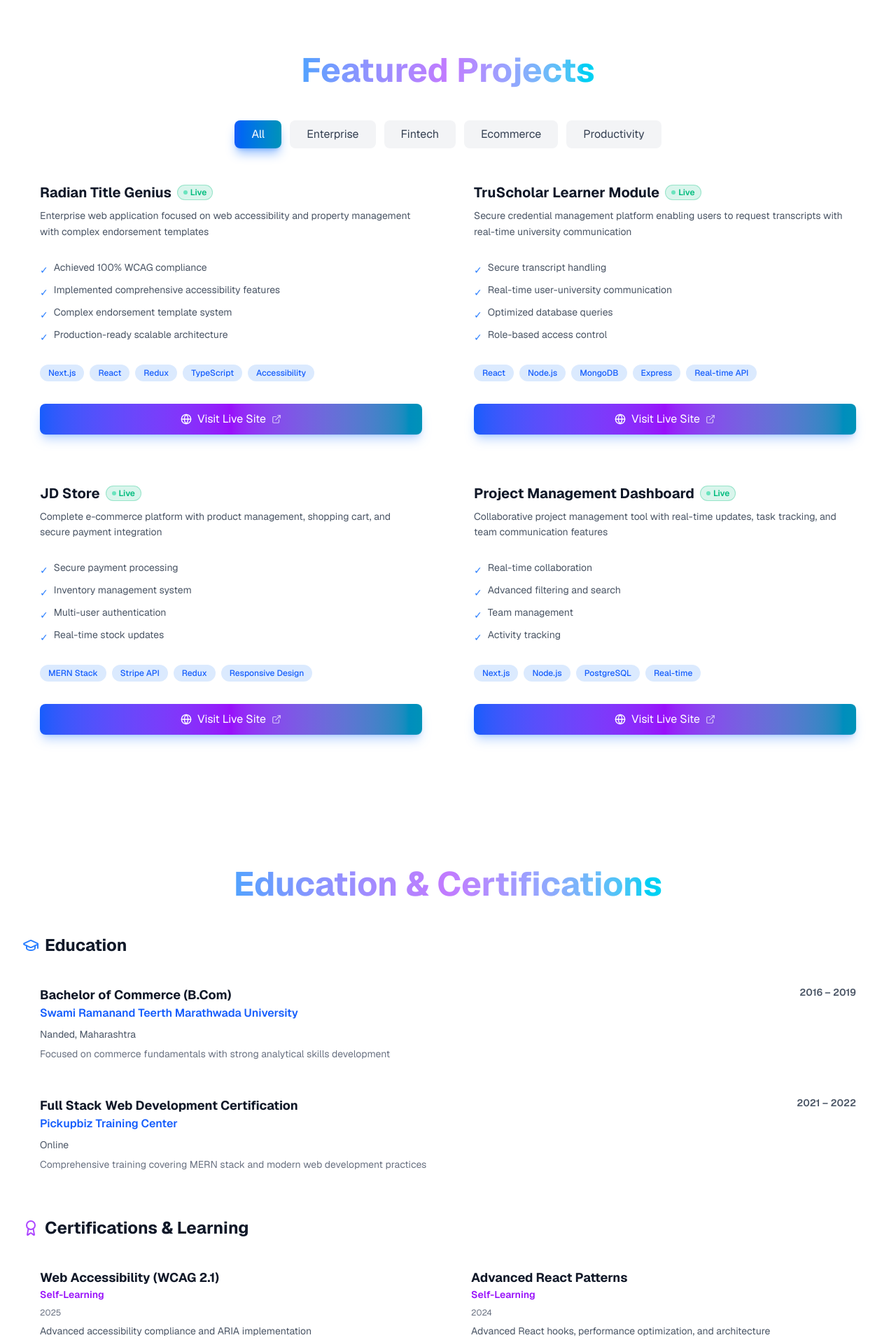
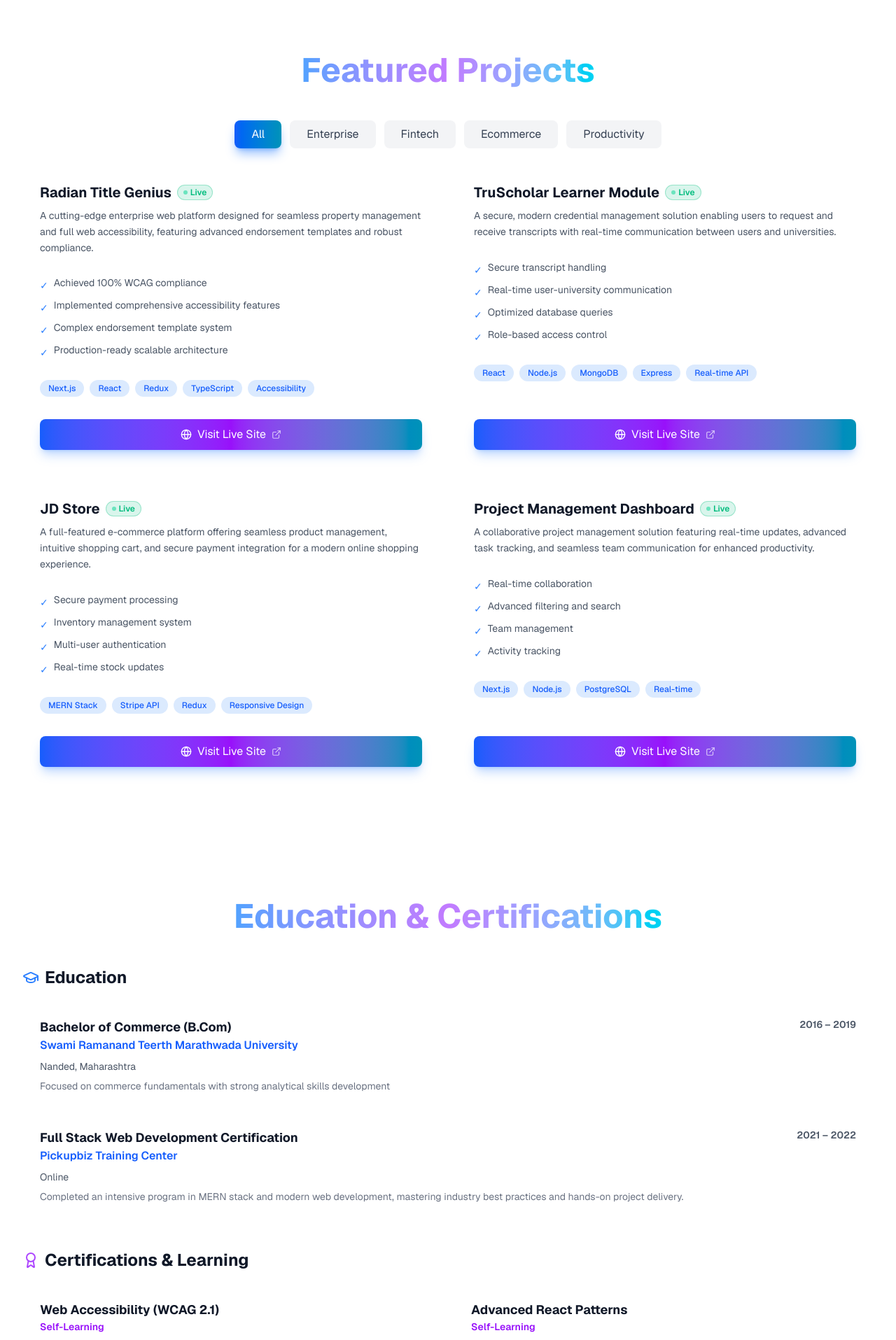
Before and after one commit to sayyadarbaz01/portfolio, a Next.js app: page / in a window 1280 px wide. Shown: the part 4474-6389 px from the top of the page at 70% size. Built offline with nearby package versions, Linux system fonts and the light colour scheme; no server answers.

Commit message:
refactor: streamline skills and experiences descriptions for clarity and impact

```diff
--- a/src/data/portfolio.ts
+++ b/src/data/portfolio.ts
@@ -12,12 +12,7 @@ export const skills: Skill[] = [
   { name: "Next.js", level: 85, category: "frontend", icon: "Next" },
   { name: "TypeScript", level: 88, category: "frontend", icon: "TypeScript" },
   { name: "Tailwind CSS", level: 90, category: "frontend", icon: "Tailwind" },
-  {
-    name: "Redux & Redux Toolkit",
-    level: 85,
-    category: "frontend",
-    icon: "Redux",
-  },
+  { name: "Redux & Redux Toolkit", level: 85, category: "frontend", icon: "Redux" },
   { name: "Framer Motion", level: 80, category: "frontend", icon: "Framer" },
   { name: "Material UI", level: 82, category: "frontend", icon: "MUI" },
   { name: "CSS3 & HTML5", level: 92, category: "frontend", icon: "HTML" },
@@ -138,7 +133,7 @@ export const projects: Project[] = [
     title: "Radian Title Genius",
     website_link: "https://orders.mytitlegenius.com/",
     description:
-      "Enterprise web application focused on web accessibility and property management with complex endorsement templates",
+      "A cutting-edge enterprise web platform designed for seamless property management and full web accessibility, featuring advanced endorsement templates and robust compliance.",
     tags: ["Next.js", "React", "Redux", "TypeScript", "Accessibility"],
     category: "enterprise",
     highlights: [
@@ -153,7 +148,7 @@ export const projects: Project[] = [
     title: "TruScholar Learner Module",
     website_link: "https://www.truscholar.io/en-gb/",
     description:
-      "Secure credential management platform enabling users to request transcripts with real-time university communication",
+      "A secure, modern credential management solution enabling users to request and receive transcripts with real-time communication between users and universities.",
     tags: ["React", "Node.js", "MongoDB", "Express", "Real-time API"],
     category: "fintech",
     highlights: [
@@ -168,7 +163,7 @@ export const projects: Project[] = [
     title: "JD Store",
     website_link: "https://jd-store-frontend.vercel.app/",
     description:
-      "Complete e-commerce platform with product management, shopping cart, and secure payment integration",
+      "A full-featured e-commerce platform offering seamless product management, intuitive shopping cart, and secure payment integration for a modern online shopping experience.",
     tags: ["MERN Stack", "Stripe API", "Redux", "Responsive Design"],
     category: "ecommerce",
     highlights: [
@@ -183,7 +178,7 @@ export const projects: Project[] = [
     title: "Project Management Dashboard",
     website_link: "https://www.prodapt.com/",
     description:
-      "Collaborative project management tool with real-time updates, task tracking, and team communication features",
+      "A collaborative project management solution featuring real-time updates, advanced task tracking, and seamless team communication for enhanced productivity.",
     tags: ["Next.js", "Node.js", "PostgreSQL", "Real-time"],
     category: "productivity",
     highlights: [
@@ -212,7 +207,7 @@ export const education: Education[] = [
     duration: "2021 – 2022",
     location: "Online",
     description:
-      "Comprehensive training covering MERN stack and modern web development practices",
+      "Completed an intensive program in MERN stack and modern web development, mastering industry best practices and hands-on project delivery.",
   },
 ];
 
```
